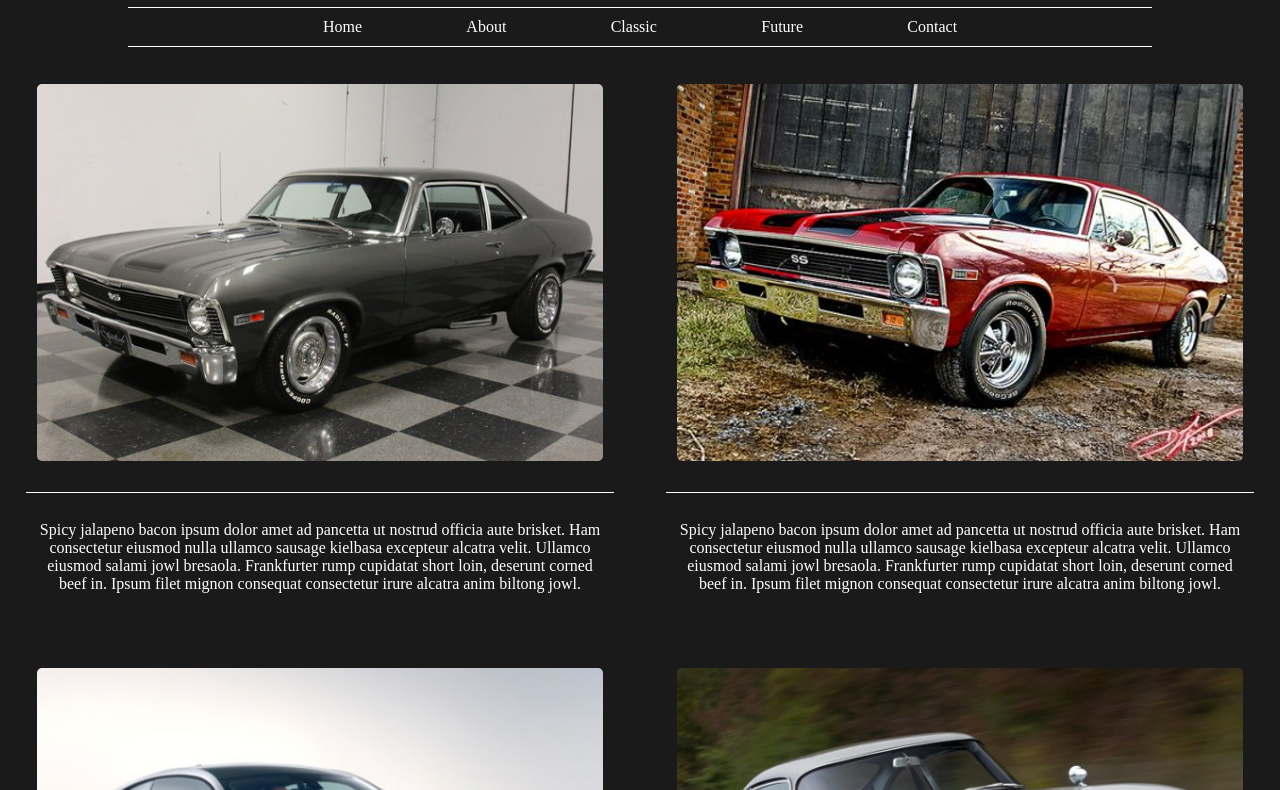
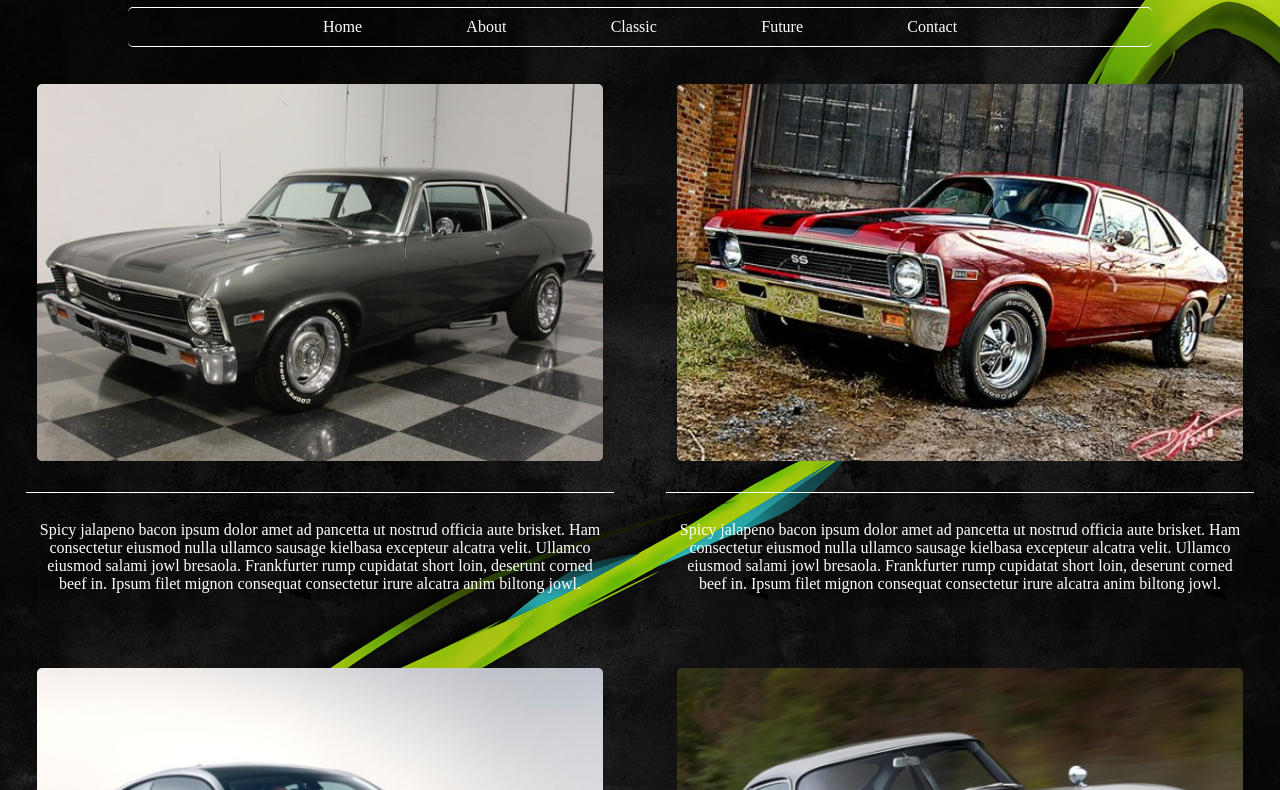
Before and after one commit to lBladeRunnerl/sassPage3, a plain HTML site: page index.html in a window 1280 px wide. Shown: the part 110-900 px from the top of the page. Drawn offline with Linux system fonts and the light colour scheme.

Commit message:
few tweaks

```diff
--- a/SCSS/main.scss
+++ b/SCSS/main.scss
@@ -3,10 +3,13 @@ $white: #ffffff;
 $green: #63a914;
 $grey1: rgba(26, 26, 26, 1);
 body{
-	background-color: $grey1 ;
-
+	background-image: url('../images/background.jpg');
+	display: cover;
+	repeat:no-repeat;
 	margin: 0;
 	padding: 0;
+	width:100%;
+	height: 100%;
 
 }
 
--- a/SCSS/navbar.scss
+++ b/SCSS/navbar.scss
@@ -4,6 +4,7 @@ $grey1: rgba(26, 26, 26, 1);
 nav {
 	border-top: 1px solid $white;
 	border-bottom: 1px solid $white;
+	border-radius: 5px;
 	width: 80%;
 	margin: 0 10%;
 
```
Also changed, not shown: CSS/main.css, images/background.jpg (added), 1 other file.
